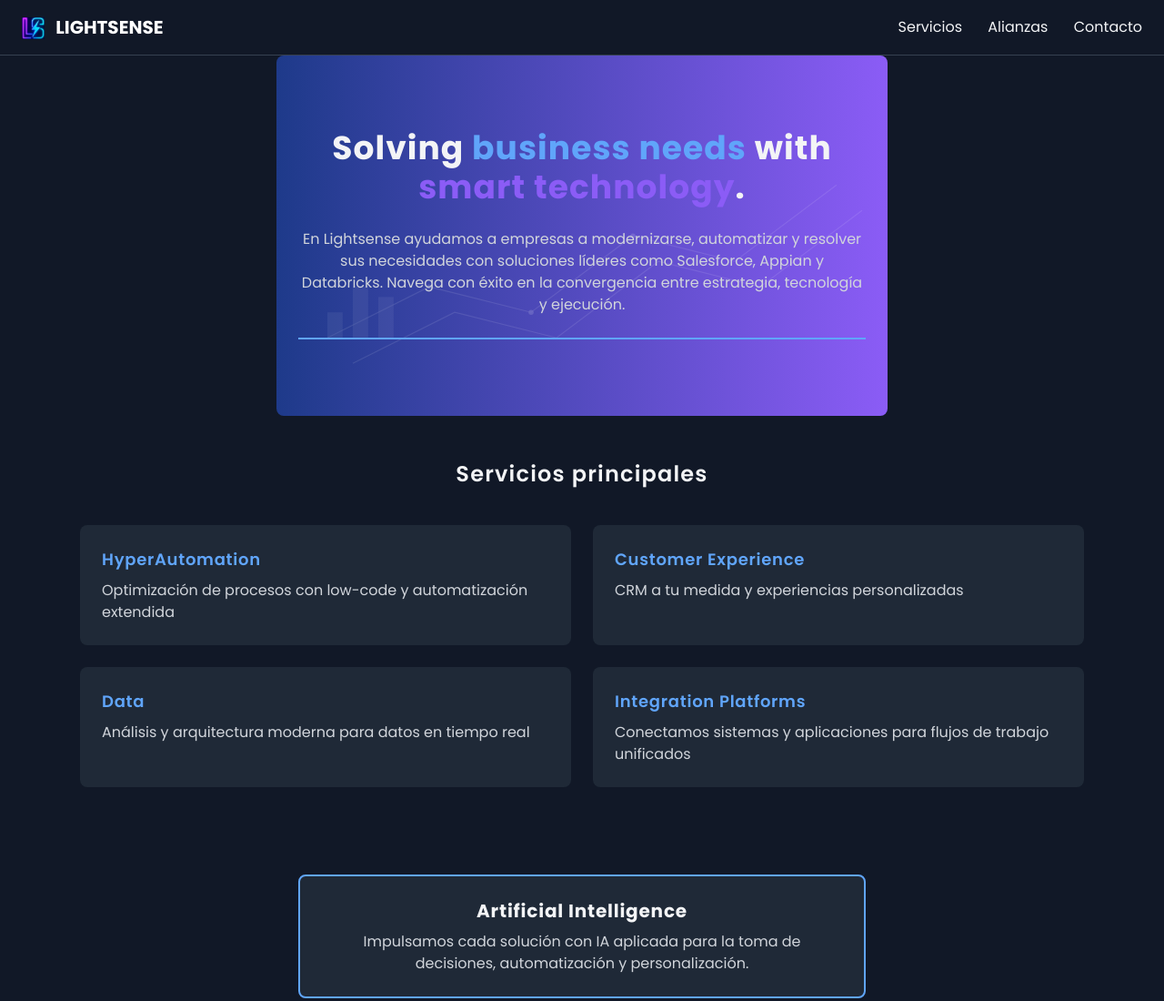
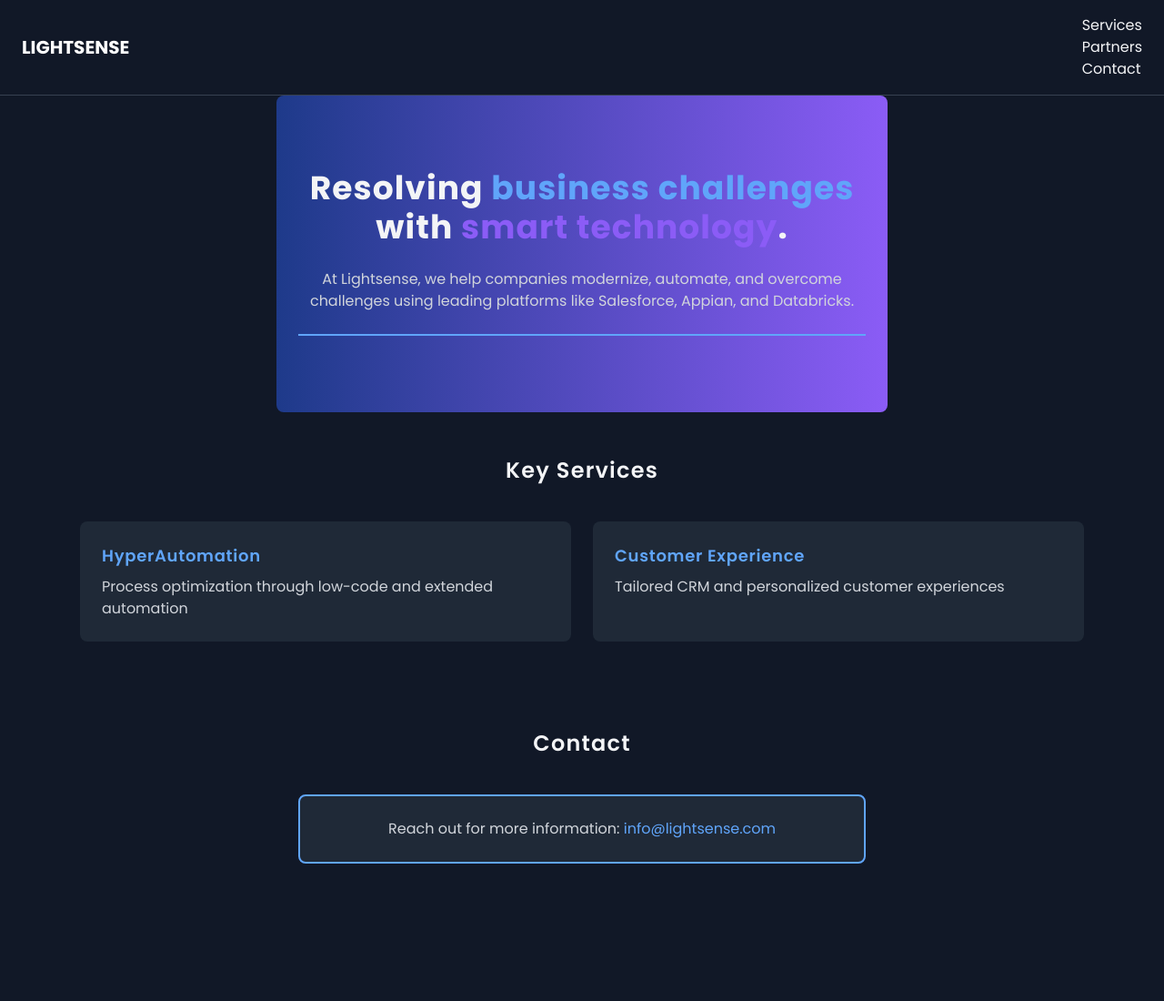
Before and after one commit to aibanez82/lightsense_draft, a plain HTML site: page index.html in a window 1280 px wide. Shown: the top 1100 px of the page at 91% size. After the commit the page ends 997 px from the top, so only its background shows below. Drawn offline with nearby package versions, Linux system fonts and the light colour scheme.

Commit message:
Update index.html

```diff
--- a/index.html
+++ b/index.html
@@ -6,43 +6,14 @@
   <title>Lightsense</title>
   <link href="https://fonts.googleapis.com/css2?family=Poppins:wght@400;500;600;700&display=swap" rel="stylesheet">
   <link href="https://cdn.jsdelivr.net/npm/tailwindcss@2.2.19/dist/tailwind.min.css" rel="stylesheet">
-  <!-- Favicon -->
-
-<link rel="apple-touch-icon" sizes="180x180" href="favicon/apple-touch-icon.png">
-<link rel="icon" type="image/png" sizes="32x32" href="favicon/favicon-32x32.png">
-<link rel="icon" type="image/png" sizes="16x16" href="favicon/favicon-16x16.png">
-<link rel="manifest" href="favicon/site.webmanifest">
-
   <style>
-    /* Aplica Poppins globalmente */
-    html, body, * {
-      font-family: 'Poppins', sans-serif !important;
-    }
-    /* Ajustes para títulos */
-    h1, h2, h3 {
-      letter-spacing: 0.03em; /* Aumenta el espaciado entre letras */
-      font-weight: 600; /* Peso más ligero que 700 para menos densidad */
-    }
-    /* Ajuste específico para el h1 del Hero */
-    h1.text-4xl {
-      font-size: 2.25rem; /* Reduce ligeramente de 2.5rem (text-4xl) */
-      line-height: 1.2; /* Mejora la legibilidad */
-      margin-bottom: 1.5rem; /* Más espacio inferior */
-    }
-    /* Ajuste para h2 en secciones */
-    h2.text-2xl {
-      letter-spacing: 0.05em; /* Más espaciado para h2 */
-      margin-bottom: 2.5rem; /* Más espacio para separar del contenido */
-    }
-    /* Ajuste para h3 en tarjetas */
-    h3 {
-      letter-spacing: 0.04em;
-      font-weight: 500; /* Más ligero para tarjetas */
-    }
-    /* Desplazamiento suave para los enlaces */
-    html {
-      scroll-behavior: smooth;
-    }
+    html, body, * { font-family: 'Poppins', sans-serif !important; }
+    h1, h2, h3 { letter-spacing: 0.03em; font-weight: 600; }
+    h1.text-4xl { font-size: 2.25rem; line-height: 1.2; margin-bottom: 1.5rem; }
+    h2.text-2xl { letter-spacing: 0.05em; margin-bottom: 2.5rem; }
+    h3 { letter-spacing: 0.04em; font-weight: 500; }
+    html { scroll-behavior: smooth; }
+    [data-lang] { display: none; }
   </style>
 </head>
 <body class="bg-gray-900 text-gray-100">
@@ -50,108 +21,80 @@
   <!-- Header -->
   <header class="flex items-center justify-between px-6 py-4 border-b border-gray-700">
     <div class="text-xl font-bold">
-    <img src="/logos/logo_header.png" alt="Lightsense Logo" class="h-6 inline-block mr-2"> <span class="text-white">LIGHTSENSE</span>
+      <span class="text-white">LIGHTSENSE</span>
     </div>
     <nav class="space-x-6">
-    <a href="#servicios-principales" class="hover:text-blue-400" aria-label="Ir a la sección de Servicios Principales">Servicios</a>
-    <a href="#alianzas" class="hover:text-blue-400" aria-label="Ir a la sección de Alianzas">Alianzas</a>
-    <a href="#contacto" class="hover:text-blue-400" aria-label="Ir a la sección de Contacto">Contacto</a>
+      <a href="#servicios-principales" class="hover:text-blue-400" data-lang="es">Servicios</a>
+      <a href="#servicios-principales" class="hover:text-blue-400" data-lang="en">Services</a>
+      <a href="#alianzas" class="hover:text-blue-400" data-lang="es">Alianzas</a>
+      <a href="#alianzas" class="hover:text-blue-400" data-lang="en">Partners</a>
+      <a href="#contacto" class="hover:text-blue-400" data-lang="es">Contacto</a>
+      <a href="#contacto" class="hover:text-blue-400" data-lang="en">Contact</a>
     </nav>
   </header>
 
   <!-- Hero -->
   <section class="px-6 py-20 text-center max-w-2xl mx-auto relative overflow-hidden bg-gradient-to-r from-blue-900 to-purple-500 rounded-lg">
-    <!-- Capa de fondo con gráficos de datos -->
-    <div class="absolute inset-0 opacity-20 pointer-events-none">
-      <svg class="w-full h-full" xmlns="http://www.w3.org/2000/svg" fill="none" viewBox="0 0 1200 600">
-        <!-- Líneas de gráfico -->
-        <polyline points="100,500 300,400 500,450 700,300 900,350 1100,200" stroke="white" stroke-width="2" opacity="0.5" />
-        <polyline points="150,550 350,450 550,500 750,350 950,400 1150,250" stroke="white" stroke-width="2" opacity="0.5" />
-        <!-- Puntos de datos -->
-        <circle cx="300" cy="400" r="5" fill="white" opacity="0.7" />
-        <circle cx="500" cy="450" r="5" fill="white" opacity="0.7" />
-        <circle cx="700" cy="300" r="5" fill="white" opacity="0.7" />
-        <!-- Barras pequeñas -->
-        <rect x="100" y="450" width="30" height="50" fill="white" opacity="0.3" />
-        <rect x="150" y="400" width="30" height="100" fill="white" opacity="0.3" />
-        <rect x="200" y="420" width="30" height="80" fill="white" opacity="0.3" />
-      </svg>
-    </div>
-    <!-- Contenido del Hero -->
     <div class="relative z-10">
-      <h1 class="text-4xl font-bold mb-6">
+      <h1 class="text-4xl font-bold mb-6" data-lang="es">
         Solving <span class="text-blue-400">business needs</span> with <span class="text-purple-500">smart technology</span>.
       </h1>
-      <p class="text-base text-gray-300">
-        En Lightsense ayudamos a empresas a modernizarse, automatizar y resolver sus necesidades
-        con soluciones líderes como Salesforce, Appian y Databricks. Navega con éxito en la
-        convergencia entre estrategia, tecnología y ejecución.
+      <h1 class="text-4xl font-bold mb-6" data-lang="en">
+        Resolving <span class="text-blue-400">business challenges</span> with <span class="text-purple-500">smart technology</span>.
+      </h1>
+      <p class="text-base text-gray-300" data-lang="es">
+        En Lightsense ayudamos a empresas a modernizarse, automatizar y resolver sus necesidades con soluciones líderes como Salesforce, Appian y Databricks.
+      </p>
+      <p class="text-base text-gray-300" data-lang="en">
+        At Lightsense, we help companies modernize, automate, and overcome challenges using leading platforms like Salesforce, Appian, and Databricks.
       </p>
       <hr class="mt-6 mb-1 border-t-2 border-blue-400" />
     </div>
   </section>
 
-  <!-- Servicios principales -->
+  <!-- Servicios / Services -->
   <section id="servicios-principales" class="px-6 py-12 max-w-6xl mx-auto">
-    <h2 class="text-2xl font-semibold mb-8 text-center">Servicios principales</h2>
+    <h2 class="text-2xl font-semibold mb-8 text-center" data-lang="es">Servicios principales</h2>
+    <h2 class="text-2xl font-semibold mb-8 text-center" data-lang="en">Key Services</h2>
     <div class="grid grid-cols-1 sm:grid-cols-2 gap-6">
       <div class="bg-gray-800 p-6 rounded-lg hover:bg-purple-700 transition-colors">
         <h3 class="text-lg font-semibold text-blue-400 mb-2">HyperAutomation</h3>
-        <p class="text-gray-300">Optimización de procesos con low-code y automatización extendida</p>
+        <p class="text-gray-300" data-lang="es">Optimización de procesos con low-code y automatización extendida</p>
+        <p class="text-gray-300" data-lang="en">Process optimization through low-code and extended automation</p>
       </div>
       <div class="bg-gray-800 p-6 rounded-lg hover:bg-purple-700 transition-colors">
         <h3 class="text-lg font-semibold text-blue-400 mb-2">Customer Experience</h3>
-        <p class="text-gray-300">CRM a tu medida y experiencias personalizadas</p>
-      </div>
-      <div class="bg-gray-800 p-6 rounded-lg hover:bg-purple-700 transition-colors">
-        <h3 class="text-lg font-semibold text-blue-400 mb-2">Data</h3>
-        <p class="text-gray-300">Análisis y arquitectura moderna para datos en tiempo real</p>
-      </div>
-      <div class="bg-gray-800 p-6 rounded-lg hover:bg-purple-700 transition-colors">
-        <h3 class="text-lg font-semibold text-blue-400 mb-2">Integration Platforms</h3>
-        <p class="text-gray-300">Conectamos sistemas y aplicaciones para flujos de trabajo unificados</p>
+        <p class="text-gray-300" data-lang="es">CRM a tu medida y experiencias personalizadas</p>
+        <p class="text-gray-300" data-lang="en">Tailored CRM and personalized customer experiences</p>
       </div>
     </div>
   </section>
 
-  <!-- Inteligencia Artificial -->
-  <section class="px-6 py-12 max-w-2xl mx-auto">
+  <!-- Contacto / Contact -->
+  <section id="contacto" class="px-6 py-12 max-w-2xl mx-auto">
+    <h2 class="text-2xl font-semibold mb-8 text-center" data-lang="es">Contacto</h2>
+    <h2 class="text-2xl font-semibold mb-8 text-center" data-lang="en">Contact</h2>
     <div class="bg-gray-800 p-6 rounded-lg text-center border-2 border-blue-400 hover:bg-purple-700 transition-colors">
-      <h3 class="text-xl font-bold mb-2">Artificial Intelligence</h3>
-      <p class="text-gray-300">
-        Impulsamos cada solución con IA aplicada para la toma de decisiones, automatización y personalización.
+      <p class="text-gray-300" data-lang="es">
+        Contáctanos para más información: <a href="mailto:info@lightsense.com" class="text-blue-400">info@lightsense.com</a>
+      </p>
+      <p class="text-gray-300" data-lang="en">
+        Reach out for more information: <a href="mailto:info@lightsense.com" class="text-blue-400">info@lightsense.com</a>
       </p>
     </div>
   </section>
 
-  <!-- Alianzas -->
-  <section id="alianzas" class="px-6 py-12 max-w-6xl mx-auto">
-    <h2 class="text-2xl font-semibold mb-8 text-center text-white">Alianzas</h2>
-    <div class="grid grid-cols-2 md:grid-cols-5 gap-6 text-center">
-      <div class="bg-gray-900 p-6 rounded-lg flex items-center justify-center">
-        <img src="logos/appian.png" alt="Appian" class="h-16 w-24 object-contain" loading="lazy">
-      </div>
-      <div class="bg-gray-900 p-6 rounded-lg flex items-center justify-center">
-        <img src="logos/salesforce.png" alt="Salesforce" class="h-16 w-24 object-contain" loading="lazy">
-      </div>
-      <div class="bg-gray-900 p-6 rounded-lg flex items-center justify-center">
-        <img src="logos/databricks.png" alt="Databricks" class="h-16 w-24 object-contain" loading="lazy">
-      </div>
-      <div class="bg-gray-900 p-6 rounded-lg flex items-center justify-center">
-        <img src="logos/mulesoft.png" alt="Mulesoft" class="h-16 w-24 object-contain" loading="lazy">
-      </div>
-      <div class="bg-gray-900 p-6 rounded-lg flex items-center justify-center">
-        <img src="logos/palantir.png" alt="Palantir" class="h-16 w-24 object-contain" loading="lazy">
-      </div>
-    </div>
-  </section>
+  <!-- JS para detectar idioma del navegador -->
+  <script>
+    const userLang = navigator.language || navigator.userLanguage;
+    const isEnglish = userLang.startsWith('en');
+    document.querySelectorAll('[data-lang]').forEach(el => {
+      const lang = el.getAttribute('data-lang');
+      if ((isEnglish && lang === 'en') || (!isEnglish && lang === 'es')) {
+        el.style.display = 'block';
+      }
+    });
+  </script>
 
-  <!-- Contacto -->
-  <section id="contacto" class="px-6 py-12 max-w-2xl mx-auto">
-    <h2 class="text-2xl font-semibold mb-8 text-center">Contacto</h2>
-    <div class="bg-gray-800 p-6 rounded-lg text-center border-2 border-blue-400 hover:bg-purple-700 transition-colors">
-      <p class="text-gray-300">Contáctanos para más información: <a href="mailto:info@lightsense.com" class="text-blue-400">info@lightsense.com</a></p>
-    </div>
-  </section>
 </body>
 </html>
```
Lines whose indentation alone changed are shown as unchanged.
